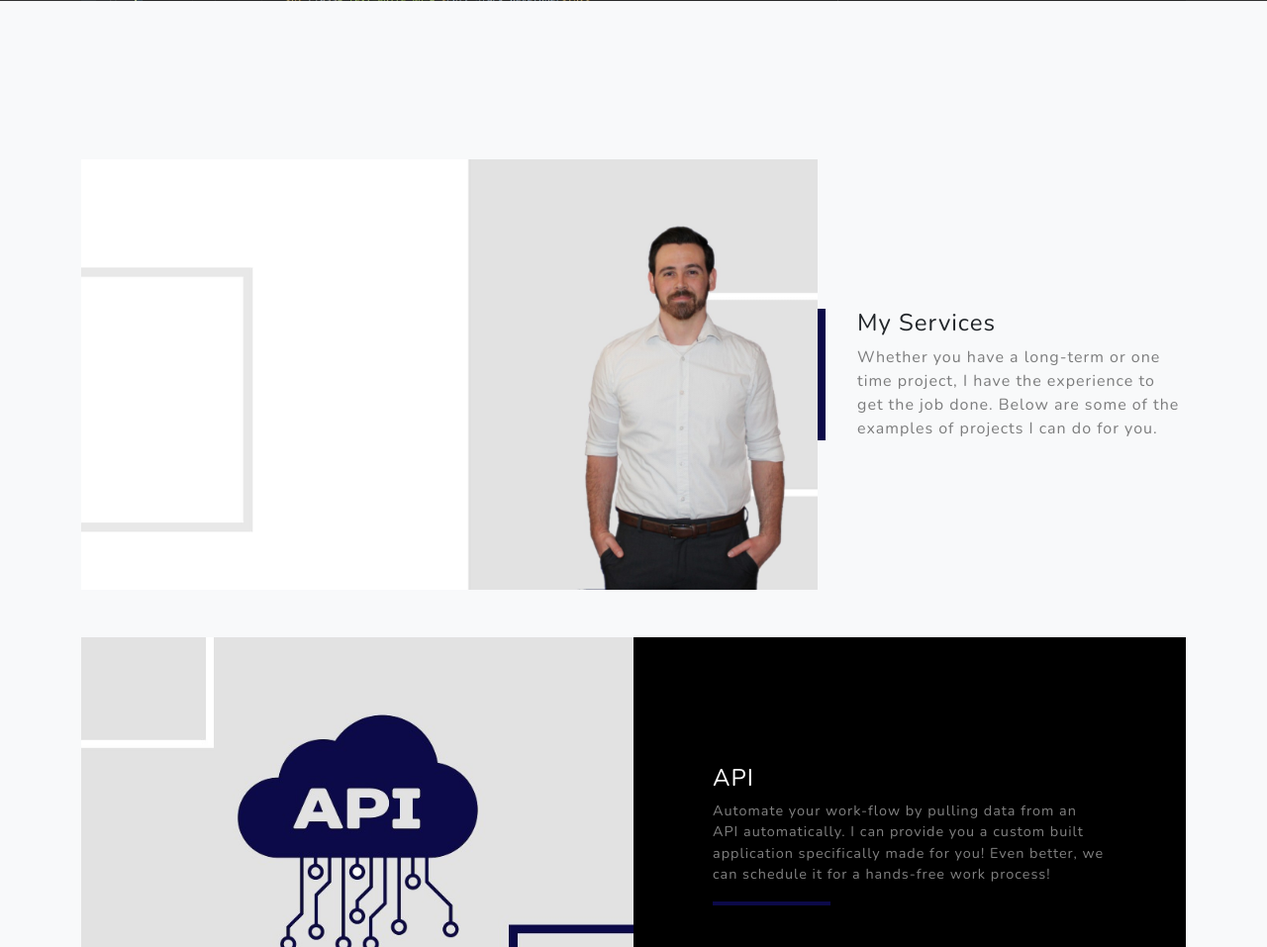
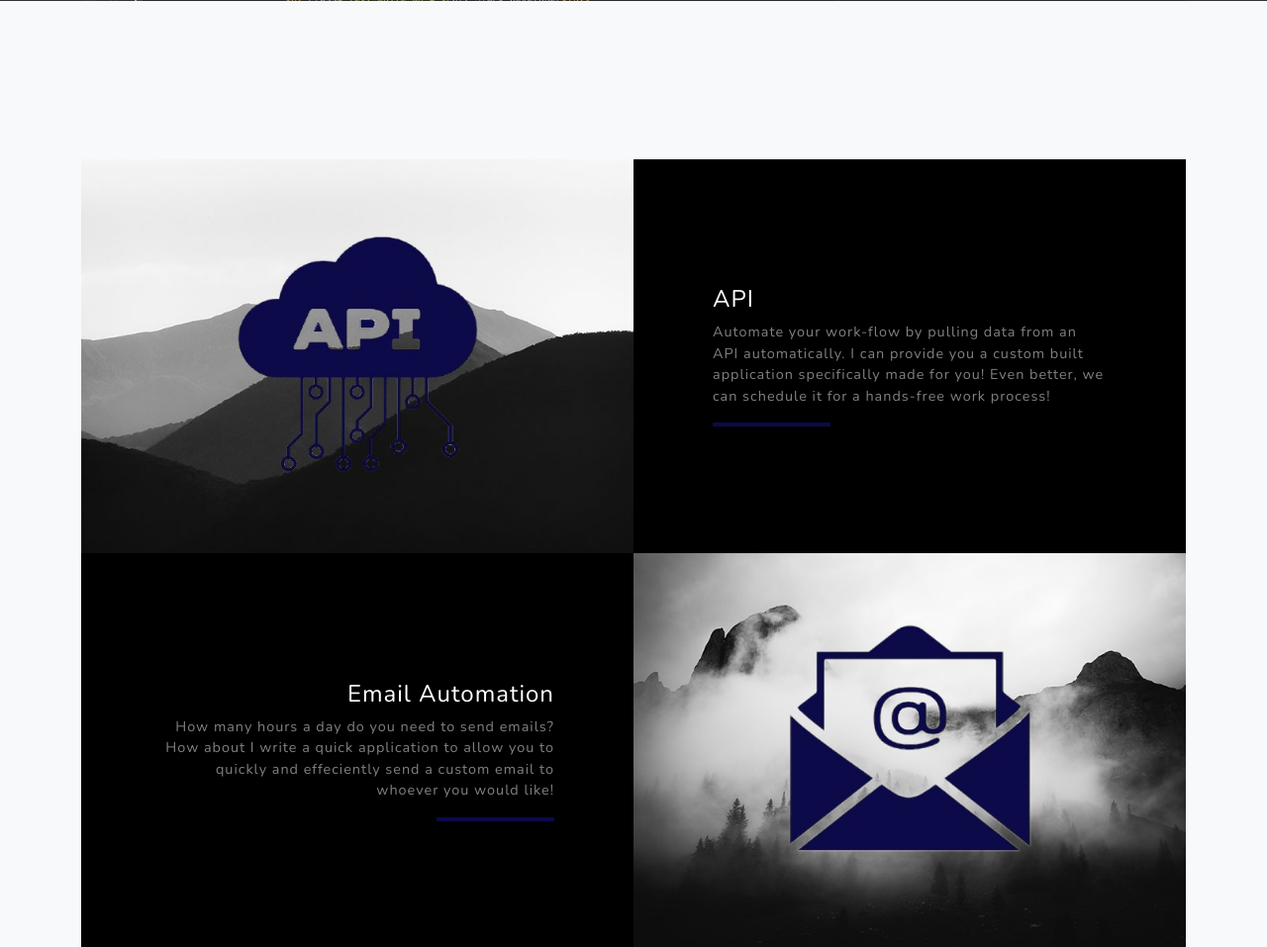
Before and after one commit to johnwesleydwyer/John-Wesley-Dwyer-Website, a Django app: page / in a window 1280 px wide. Shown: the part 1537-2494 px from the top of the page at 99% size. Run offline with Django 3.2, Linux system fonts and the light colour scheme; some libraries are stand-ins or nearby versions.

Commit message:
Updated pictures and My Services header until picture is available

```diff
--- a/website/templates/index.html
+++ b/website/templates/index.html
@@ -66,17 +66,17 @@
         <section class="projects-section bg-light" id="projects">
             <div class="container">
                 <!-- Featured Project Row-->
-                <div class="row align-items-center no-gutters mb-4 mb-lg-5">
-                    <div class="col-xl-8 col-lg-7"><img class="img-fluid mb-3 mb-lg-0" src="{% static 'website/assets/img/bg-masthead.jpg' %}" alt="" /></div>
-                    <div class="col-xl-4 col-lg-5">
-                        <div class="featured-text text-center text-lg-left">
-                            <h4>My Services</h4>
-                            <p class="text-black-50 mb-0">Whether you have a long-term or one time project, I have the experience to get the job done.
-                                Below are some of the examples of projects I can do for you.
-                            </p>
-                        </div>
-                    </div>
-                </div>
+<!--                <div class="row align-items-center no-gutters mb-4 mb-lg-5">-->
+<!--                    <div class="col-xl-8 col-lg-7"><img class="img-fluid mb-3 mb-lg-0" src="{% static 'website/assets/img/bg-masthead.jpg' %}" alt="" /></div>-->
+<!--                    <div class="col-xl-4 col-lg-5">-->
+<!--                        <div class="featured-text text-center text-lg-left">-->
+<!--                            <h4>My Services</h4>-->
+<!--                            <p class="text-black-50 mb-0">Whether you have a long-term or one time project, I have the experience to get the job done.-->
+<!--                                Below are some of the examples of projects I can do for you.-->
+<!--                            </p>-->
+<!--                        </div>-->
+<!--                    </div>-->
+<!--                </div>-->
                 <!-- Project One Row-->
                 <div class="row justify-content-center no-gutters mb-5 mb-lg-0">
                     <div class="col-lg-6"><img class="img-fluid" src="{% static 'website/assets/img/demo-image-01.jpg' %}" alt="" /></div>
@@ -278,7 +278,7 @@
 <!--            </div>-->
 <!--        </section>-->
         <!-- Footer-->
-        <footer class="footer bg-black small text-center text-white-50"><div class="container">Copyright © Your Website 2020</div></footer>
+<!--        <footer class="footer bg-black small text-center text-white-50"><div class="container">Copyright © Your Website 2020</div></footer>-->
         <!-- Bootstrap core JS-->
         <script src="https://cdnjs.cloudflare.com/ajax/libs/jquery/3.5.1/jquery.min.js"></script>
         <script src="https://cdn.jsdelivr.net/npm/bootstrap@4.5.3/dist/js/bootstrap.bundle.min.js"></script>
```
Also changed, not shown: static/website/assets/img/demo-image-01.jpg, static/website/assets/img/old/demo-image-01.jpg (deleted).
